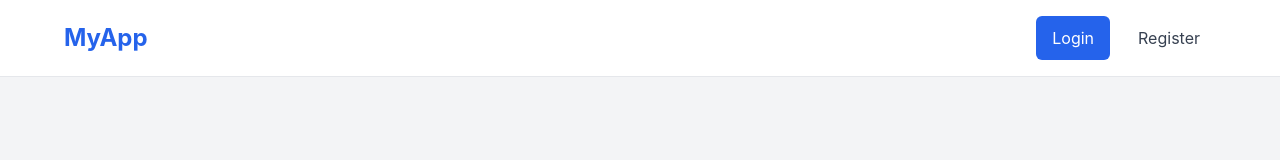
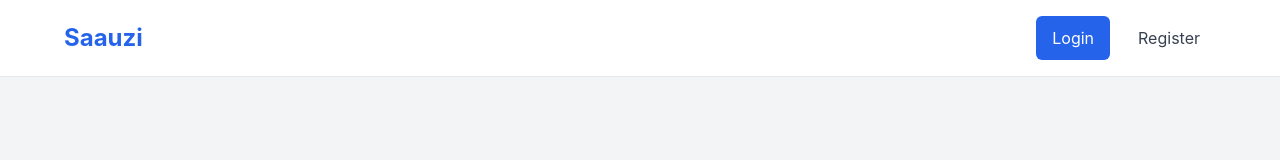
Before and after one commit to samrat6204/ecommerce, a React (Vite) app: page /login in a window 1280 px wide. Shown: the top 160 px of the page. Built offline with nearby package versions, Linux system fonts and the light colour scheme.

Commit message:
style: rename MyApp to Saauzi

```diff
--- a/src/component/navbar.jsx
+++ b/src/component/navbar.jsx
@@ -155,7 +155,7 @@ function Navbar() {
             to={isLoggedIn ? "/products" : "/login"}
             className="logo"
           >
-            MyApp
+            Saauzi
           </NavLink>
 
           <div className="nav-menu">
```
